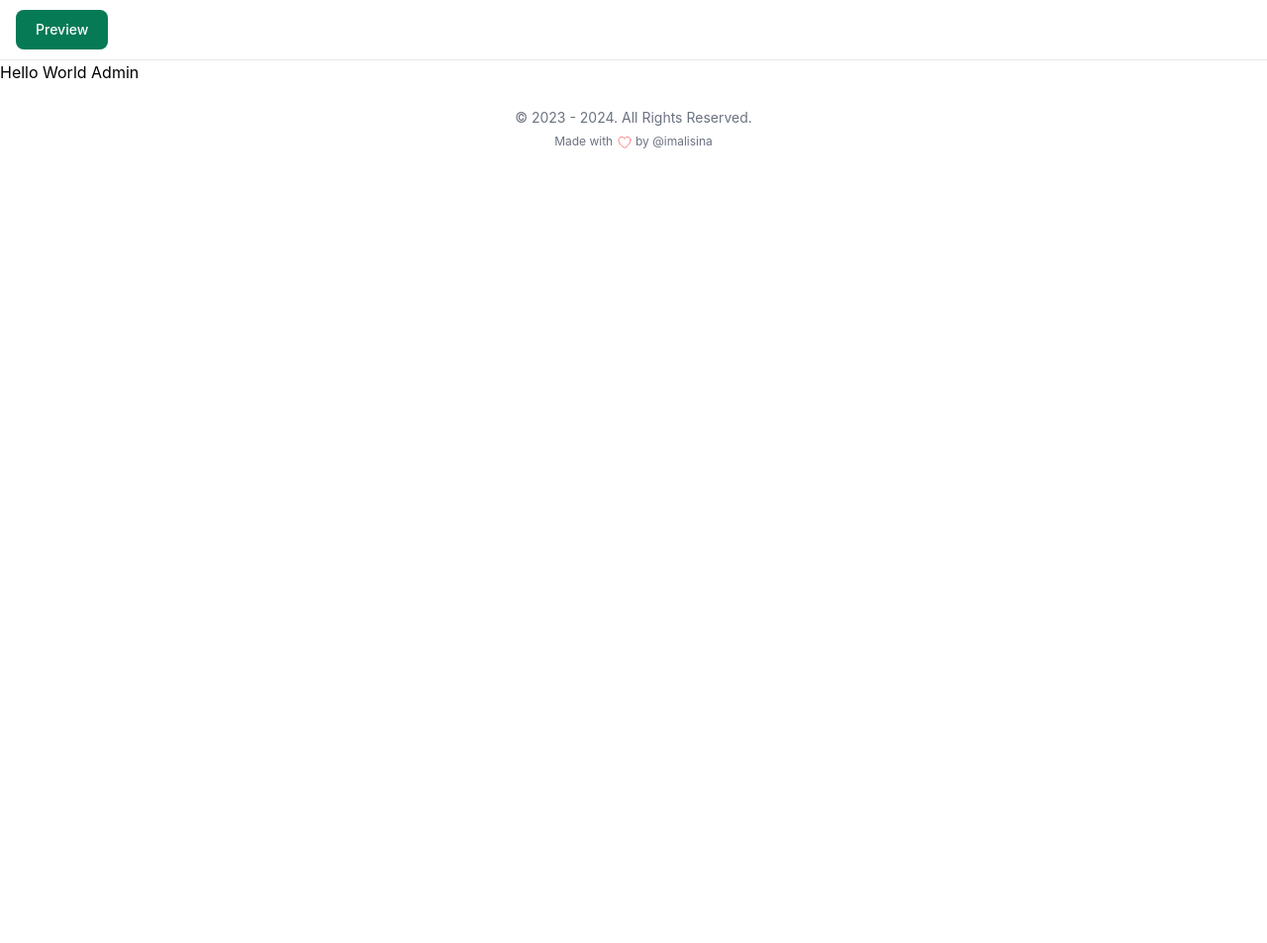
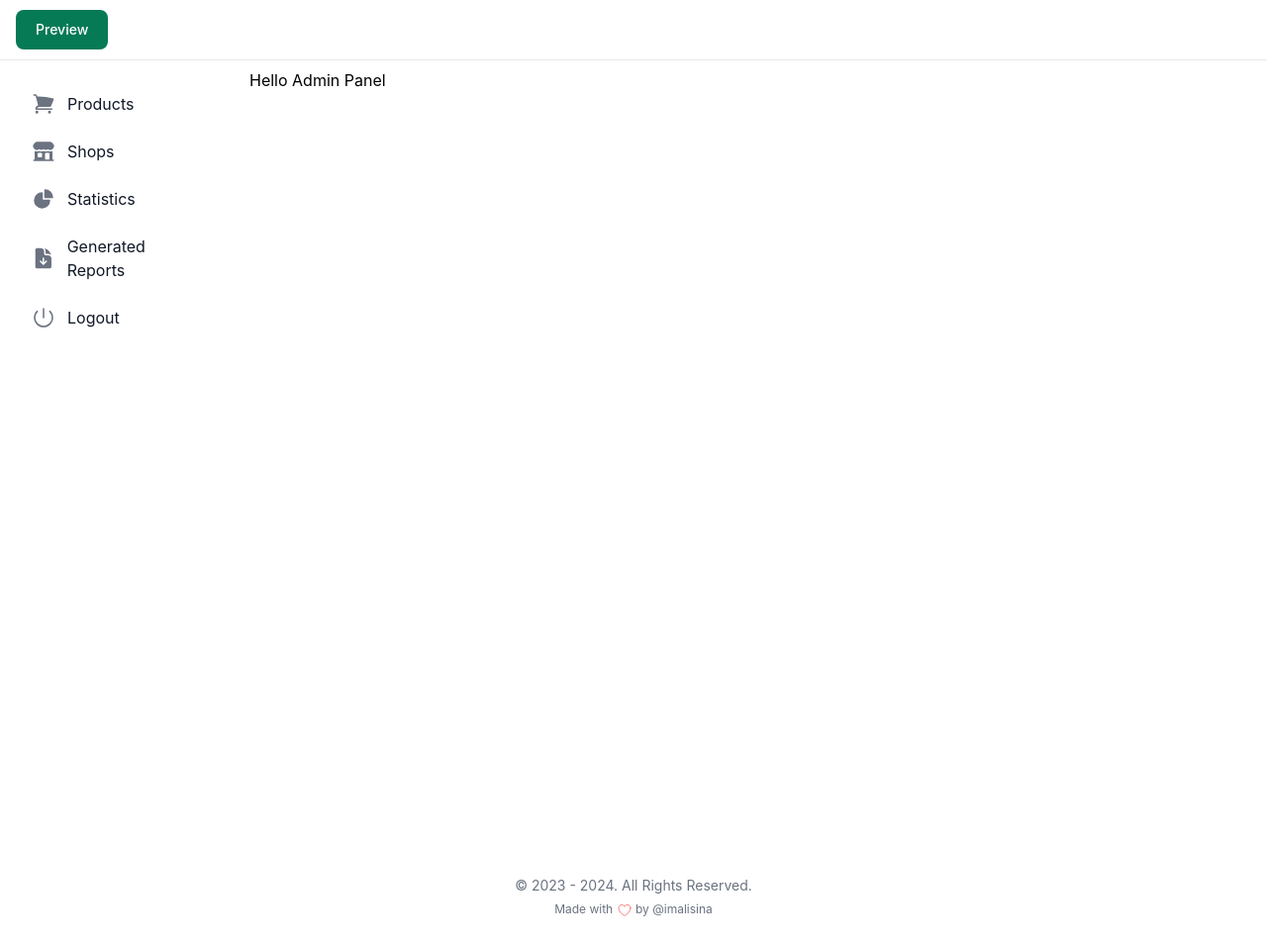
Before and after one commit to imalisina/product_management_template, a PHP site: page / in a window 1280 px wide. Shown: the whole page at 99% size. Before the commit the page ends 150 px from the top, so only its background shows below. Run offline with PHP 8.4, Linux system fonts and the light colour scheme; some libraries are stand-ins or nearby versions.

Commit message:
Implement CRUD Operation
- UI of  admin panel
- add static menus
- add active page - products section

```diff
--- a/admin/index.php
+++ b/admin/index.php
@@ -2,8 +2,19 @@
 <?php
     require("../client/layout/header.php");
 ?>
-    Hello World Admin
 
+<div class="flex flex-wrap">
+<!-- Sidebar layout -->
+<?php
+    require("../admin/sidebar.php");
+?>
+
+<!-- Admin panel - Main section -->
+<main class="ml-3 mt-2">
+    <h1>Hello Admin Panel</h1>
+</main>
+
+</div>
 <!-- Footer layout -->
 <?php
     require("../client/layout/footer.php");
--- /dev/null
+++ b/admin/sidebar.php
@@ -0,0 +1,41 @@
+<aside class="w-60 h-screen">
+    <div class="h-full px-6 py-4 overflow-y-auto bg-green-10">
+        <ul class="space-y-2">
+            <li>
+                <a href="" class="mt-2 mb-2 flex items-center p-2 text-base font-normal text-gray-900 rounded-lg <?php $_SERVER["PHP_SELF"] == "/product_management_template/admin/index.php" ? print("bg-green-100") : print("hover:bg-gray-100") ?>">
+                    <svg class="w-6 h-6 text-gray-500" fill="currentColor" viewBox="0 0 24 24" xmlns="http://www.w3.org/2000/svg" aria-hidden="true">
+                        <path d="M2.25 2.25a.75.75 0 000 1.5h1.386c.17 0 .318.114.362.278l2.558 9.592a3.752 3.752 0 00-2.806 3.63c0 .414.336.75.75.75h15.75a.75.75 0 000-1.5H5.378A2.25 2.25 0 017.5 15h11.218a.75.75 0 00.674-.421 60.358 60.358 0 002.96-7.228.75.75 0 00-.525-.965A60.864 60.864 0 005.68 4.509l-.232-.867A1.875 1.875 0 003.636 2.25H2.25zM3.75 20.25a1.5 1.5 0 113 0 1.5 1.5 0 01-3 0zM16.5 20.25a1.5 1.5 0 113 0 1.5 1.5 0 01-3 0z"></path>
+                    </svg>
+                    <span class="ml-3">Products</span>
+                </a>
+                <a href="" class="mt-2 mb-2 flex items-center p-2 text-base font-normal text-gray-900 rounded-lg hover:bg-gray-100">
+                    <svg class="w-6 h-6 text-gray-500" fill="currentColor" viewBox="0 0 24 24" xmlns="http://www.w3.org/2000/svg" aria-hidden="true">
+                        <path d="M5.223 2.25c-.497 0-.974.198-1.325.55l-1.3 1.298A3.75 3.75 0 007.5 9.75c.627.47 1.406.75 2.25.75.844 0 1.624-.28 2.25-.75.626.47 1.406.75 2.25.75.844 0 1.623-.28 2.25-.75a3.75 3.75 0 004.902-5.652l-1.3-1.299a1.875 1.875 0 00-1.325-.549H5.223z"></path>
+                        <path clip-rule="evenodd" fill-rule="evenodd" d="M3 20.25v-8.755c1.42.674 3.08.673 4.5 0A5.234 5.234 0 009.75 12c.804 0 1.568-.182 2.25-.506a5.234 5.234 0 002.25.506c.804 0 1.567-.182 2.25-.506 1.42.674 3.08.675 4.5.001v8.755h.75a.75.75 0 010 1.5H2.25a.75.75 0 010-1.5H3zm3-6a.75.75 0 01.75-.75h3a.75.75 0 01.75.75v3a.75.75 0 01-.75.75h-3a.75.75 0 01-.75-.75v-3zm8.25-.75a.75.75 0 00-.75.75v5.25c0 .414.336.75.75.75h3a.75.75 0 00.75-.75v-5.25a.75.75 0 00-.75-.75h-3z"></path>
+                    </svg>
+                    <span class="ml-3">Shops</span>
+                </a>
+                <a href="" class="mt-2 mb-2 flex items-center p-2 text-base font-normal text-gray-900 rounded-lg hover:bg-gray-100">
+                    <svg class="w-6 h-6 text-gray-500" fill="currentColor" viewBox="0 0 24 24" xmlns="http://www.w3.org/2000/svg" aria-hidden="true">
+                        <path clip-rule="evenodd" fill-rule="evenodd" d="M2.25 13.5a8.25 8.25 0 018.25-8.25.75.75 0 01.75.75v6.75H18a.75.75 0 01.75.75 8.25 8.25 0 01-16.5 0z"></path>
+                        <path clip-rule="evenodd" fill-rule="evenodd" d="M12.75 3a.75.75 0 01.75-.75 8.25 8.25 0 018.25 8.25.75.75 0 01-.75.75h-7.5a.75.75 0 01-.75-.75V3z"></path>
+                    </svg>
+                    <span class="ml-3">Statistics</span>
+                </a>
+                <a href="" class="mt-2 mb-2 flex items-center p-2 text-base font-normal text-gray-900 rounded-lg hover:bg-gray-100">
+                    <svg class="w-6 h-6 text-gray-500" fill="currentColor" viewBox="0 0 24 24" xmlns="http://www.w3.org/2000/svg" aria-hidden="true">
+                        <path clip-rule="evenodd" fill-rule="evenodd" d="M5.625 1.5H9a3.75 3.75 0 013.75 3.75v1.875c0 1.036.84 1.875 1.875 1.875H16.5a3.75 3.75 0 013.75 3.75v7.875c0 1.035-.84 1.875-1.875 1.875H5.625a1.875 1.875 0 01-1.875-1.875V3.375c0-1.036.84-1.875 1.875-1.875zm5.845 17.03a.75.75 0 001.06 0l3-3a.75.75 0 10-1.06-1.06l-1.72 1.72V12a.75.75 0 00-1.5 0v4.19l-1.72-1.72a.75.75 0 00-1.06 1.06l3 3z"></path>
+                        <path d="M14.25 5.25a5.23 5.23 0 00-1.279-3.434 9.768 9.768 0 016.963 6.963A5.23 5.23 0 0016.5 7.5h-1.875a.375.375 0 01-.375-.375V5.25z"></path>
+                    </svg>
+                    <span class="ml-3">Generated Reports</span>
+                </a>
+                <a href="" class="mt-2 mb-2 flex items-center p-2 text-base font-normal text-gray-900 rounded-lg hover:bg-gray-100">
+                    <svg class="w-6 h-6 text-gray-500" fill="currentColor" viewBox="0 0 24 24" xmlns="http://www.w3.org/2000/svg" aria-hidden="true">
+                        <path clip-rule="evenodd" fill-rule="evenodd" d="M12 2.25a.75.75 0 01.75.75v9a.75.75 0 01-1.5 0V3a.75.75 0 01.75-.75zM6.166 5.106a.75.75 0 010 1.06 8.25 8.25 0 1011.668 0 .75.75 0 111.06-1.06c3.808 3.807 3.808 9.98 0 13.788-3.807 3.808-9.98 3.808-13.788 0-3.808-3.807-3.808-9.98 0-13.788a.75.75 0 011.06 0z"></path>
+                    </svg>
+                    <span class="ml-3">Logout</span>
+                </a>
+            </li>
+        </ul>
+    </div>
+</aside>
```
